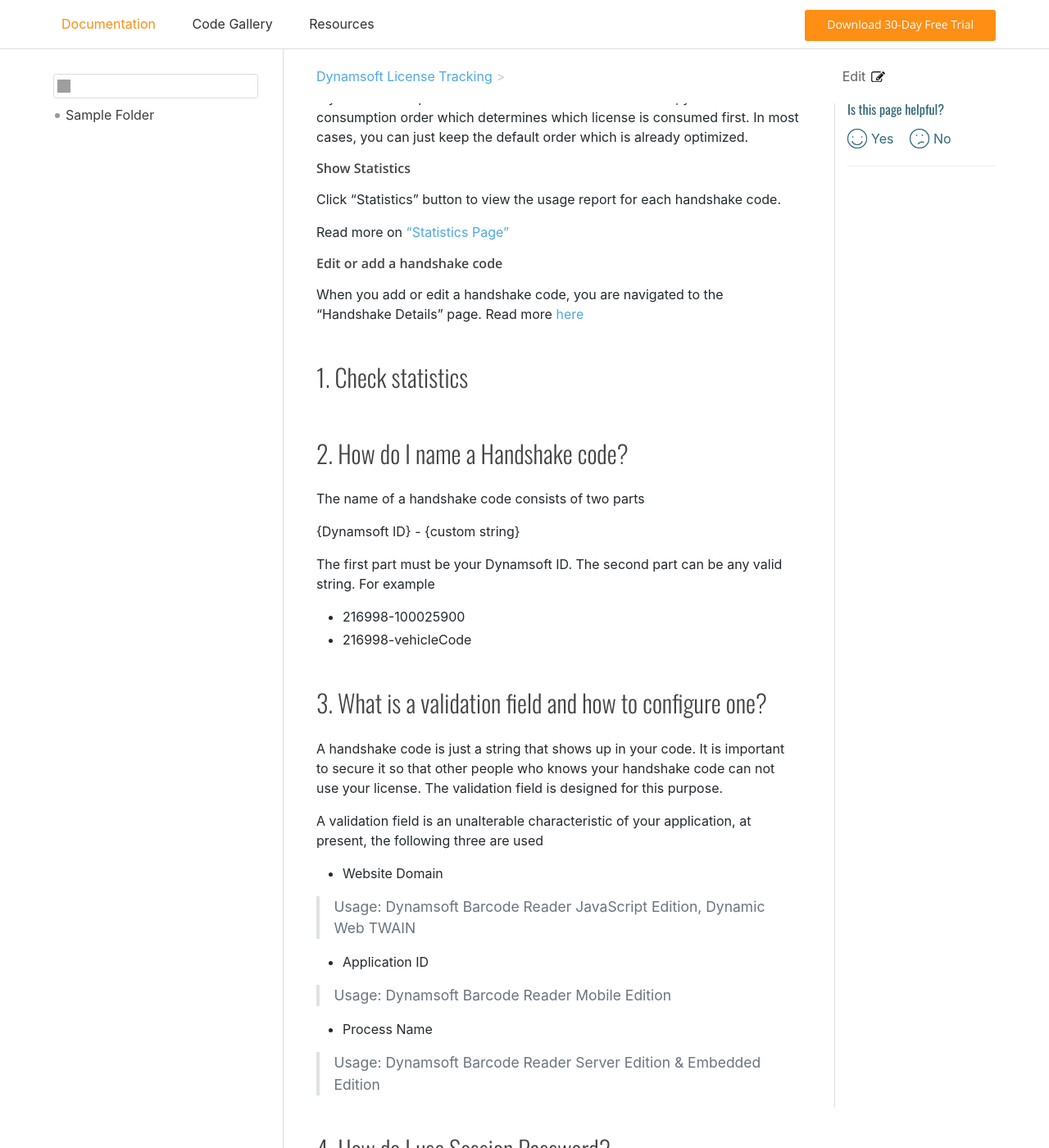
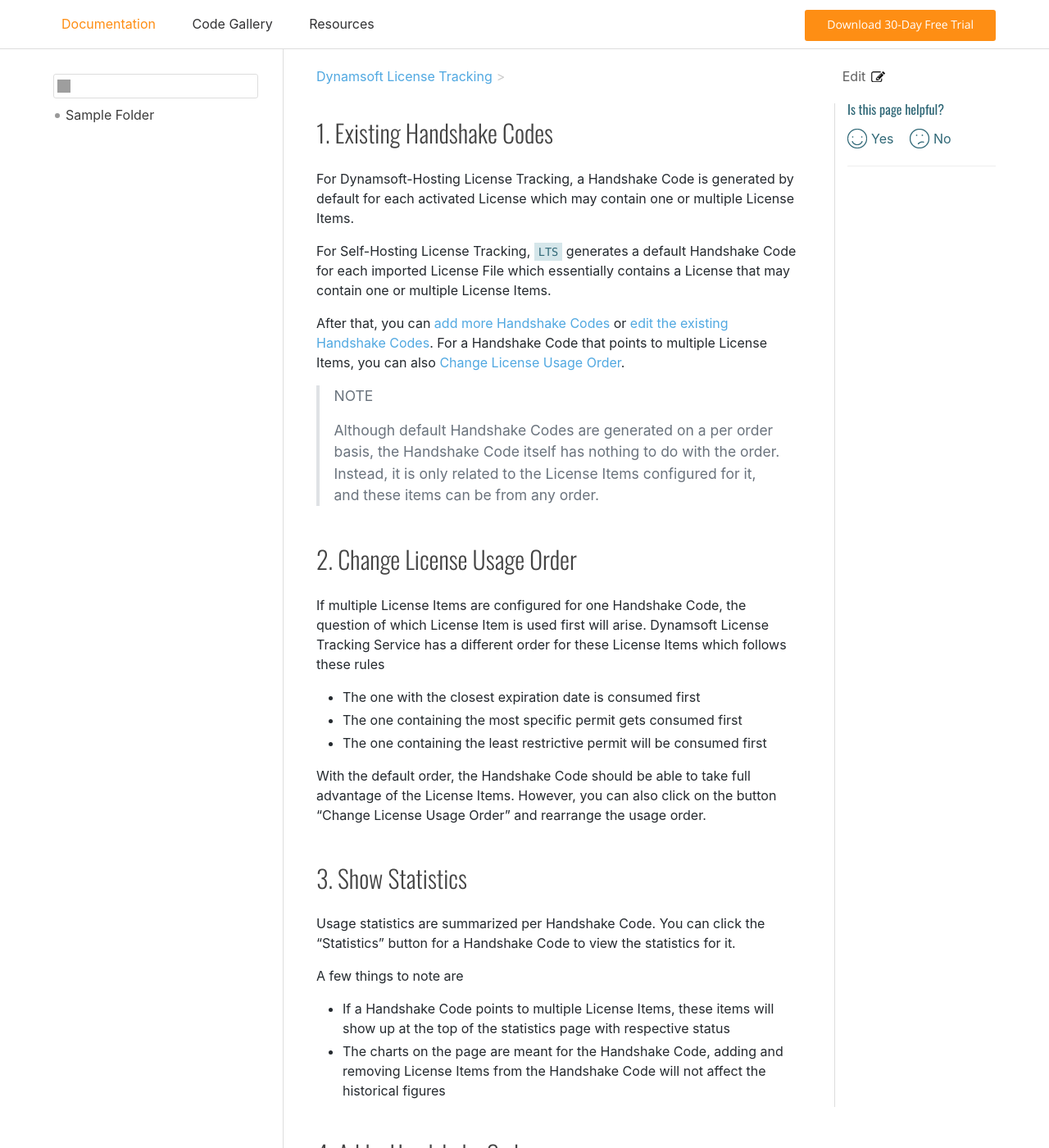
Before and after one commit to dynamsoft-docs/license-server-docs, a Jekyll site: the page built from common/handshakeCodes.md, in a window 1280 px wide and 1400 px high, scrolled down 588 px. Shown: the whole window at 82% size. Built offline with Jekyll 4.4.1, drawn with Linux system fonts in a browser that asks for light colours; comment, search, counter and statistics services are not loaded; some of the changed text lies outside the part shown; grey boxes are pictures that could not be loaded.

Commit message:
20201030 01

````diff
--- a/about/terms.md
+++ b/about/terms.md
@@ -10,6 +10,18 @@
 
 ## License 2.0
 
+License 2.0 is the second-generation license protocol designed and implemented by Dynamsoft in products including Dynamsoft Barcode Reader and Dynamic Web TWAIN, etc.
+
+The following table shows the differences between License 1.0 and 2.0
+
+| | License 1.0 | License 2.0 |
+|:-:|:-:|:-:|
+| Expirable | Yes | Yes |
+| Usage Trackable | No | Yes |
+| Hardware binding | Optional | Required |
+| Use Handshake Code | No | Yes |
+| Use the license itself | Yes | No |
+
 ## Alias
 
 An Alias is basically a name for the license. You can set a meaningful Alias to a certain license so that you can easily identify the purpose of the license.
@@ -21,14 +33,62 @@
 * It can only be changed when the license is new. Once the license is activated, it can no longer be changed.
 * The Alias will show up in the [License File](#license-file) as a field.
 
+## License Item
+
+A License Item contains a permit to use a product. The permit is not splittable.
+
 ## Handshake Code
+
+The permits in License Items are not consumed directly by applications because
+
+* The same permit can be used by multiple applications
+* The same application can use multiple permits from different License Items
+
+Therefore, Dynamsoft invented the concept of "Handshake Code". An application making use of Dynamsoft SDKs gets authorized by Dynamsoft [License Tracking Service](#license-tracking-service) through a specific Handshake Code. Within License Tracking Service
+
+* The same Handshake Code can be configured to contain permits from different License Items
+* The permit from the same License Item can be share by multiple Handshake Codes
+
+By doing this, the part of the application in charge of license verification doesn't need to change even if different permits are needed at a later date.
+
+A few things to note
+
+* Quota consumption is counted against the License Item in use
+* Statistics are summarized per Handshake Code
+
+## Validation Field
+
+A Handshake Code is just a string that shows up in your code. It is important to secure it so that other people who knows your Handshake Code can not use your license. The Validation Fields are designed for this purpose.
+
+A Validation Field is an unalterable characteristic of your application, at present, the following three are supported
+
+* Website Domain
+
+> Usage: Dynamsoft Barcode Reader JavaScript Edition, Dynamic Web TWAIN
+
+* Application ID
+
+> Usage: Dynamsoft Barcode Reader Mobile Edition
+
+* Process Name
+
+> Usage: Dynamsoft Barcode Reader Server Edition & Embedded Edition
+
+## Session Password
+
+The Session Password is another way to protect your license. Unlike the Validation Field which is essentially validating a characteristic of your application, the Session Password is a simpler and more flexible string that you set in your application. To verify the password, all products use the same API, for example
+
+* Dynamic Web TWAIN
+
+``` javascript
+Dynamsoft.WebTwainEnv.SessionPassword = "";
+```
 
 ## License File
 
 ## License Tracking Service
 
 ## LTS UUID
-
 
 The UUID here means a unique ID for the machine where LTS is deployed. This UUID will be bound with the license during license activation. After that, this license can only be imported and used on this particular machine. Therefore, make sure this machine is for production usage which is stable.
 
--- a/common/handshakeCodes.md
+++ b/common/handshakeCodes.md
@@ -8,6 +8,8 @@
 
 # Manage the Handshake Codes for your licenses
 
+> Read more on [What is a Handshake Code]({{site.about}}terms.html#handshake-code).
+
 Dynamsoft trackable licenses are consumed through Handshake codes. On this Handshake Codes page, you can
 
 * View existing handshake codes
@@ -16,27 +18,46 @@
 * View the statistcs of a handshake code
 * Change license usage order for handshake codes which are configured with multiple license items
 
-We'll dive deeper into the
+We'll dive deeper into these topics below.
 
-#### Change License Usage Order
+## Existing Handshake Codes
 
-If you have multiple license items for one handshake code, you can set the consumption order which determines which license is consumed first. In most cases, you can just keep the default order which is already optimized.
+For Dynamsoft-Hosting License Tracking, a Handshake Code is generated by default for each activated License which may contain one or multiple License Items.
 
-#### Show Statistics
+For Self-Hosting License Tracking, `LTS` generates a default Handshake Code for each imported License File which essentially contains a License that may contain one or multiple License Items.
 
-Click "Statistics" button to view the usage report for each handshake code.
+After that, you can [add more Handshake Codes](#add-a-handshake-code) or [edit the existing Handshake Codes](#edit-a-handshake-code). For a Handshake Code that points to multiple License Items, you can also [Change License Usage Order](#change-license-usage-order).
 
-Read more on ["Statistics Page"]({{site.about}}statistics-page.html)
+> NOTE
+>
+> Although default Handshake Codes are generated on a per order basis, the Handshake Code itself has nothing to do with the order. Instead, it is only related to the License Items configured for it, and these items can be from any order.
 
-#### Edit or add a handshake code
+## Change License Usage Order
 
-When you add or edit a handshake code, you are navigated to the "Handshake Details" page. Read more [here]({{site.selfhosting}}configure-handshake.html)
+If multiple License Items are configured for one Handshake Code, the question of which License Item is used first will arise. Dynamsoft License Tracking Service has a different order for these License Items which follows these rules
 
-## Check statistics
+* The one with the closest expiration date is consumed first
+* The one containing the most specific permit gets consumed first
+* The one containing the least restrictive permit will be consumed first
 
-## How do I name a Handshake code?
+With the default order, the Handshake Code should be able to take full advantage of the License Items. However, you can also click on the button "Change License Usage Order" and rearrange the usage order.
 
-The name of a handshake code consists of two parts
+## Show Statistics
+
+Usage statistics are summarized per Handshake Code. You can click the "Statistics" button for a Handshake Code to view the statistics for it.
+
+A few things to note are
+
+* If a Handshake Code points to multiple License Items, these items will show up at the top of the statistics page with respective status
+* The charts on the page are meant for the Handshake Code, adding and removing License Items from the Handshake Code will not affect the historical figures
+
+## Add a Handshake Code
+
+When you add a Handshake Code, you can configure it in a few ways
+
+* Assign a string as the name of the Handshake Code.
+
+The name of a Handshake Code consists of two parts
 
 {Dynamsoft ID} - {custom string}
 
@@ -45,36 +66,20 @@
 * 216998-100025900
 * 216998-vehicleCode
 
-## What is a validation field and how to configure one?
+* Set one or multiple validation field(s).
 
-A handshake code is just a string that shows up in your code. It is important to secure it so that other people who knows your handshake code can not use your license. The validation field is designed for this purpose.
+> Read more on [What is a Validation Field]({{site.about}}terms.html#validation-field)
 
-A validation field is an unalterable characteristic of your application, at present, the following three are used
+* Set a Session Password
 
-* Website Domain
+> Read more on [What is a Session Password]({{site.about}}terms.html#session-password)
 
-> Usage: Dynamsoft Barcode Reader JavaScript Edition, Dynamic Web TWAIN
+* Configure License Items for the Handshake Code
 
-* Application ID
+All activated License Items will show up on the page, you can choose one or multiple items and add it to the Handshake Code.
 
-> Usage: Dynamsoft Barcode Reader Mobile Edition
+## Edit a Handshake Code
 
-* Process Name
+You can edit any existing Handshake Code, the things you can change are exactly the same as when you [add a Handshake Code](#add-a-handshake-code).
 
-> Usage: Dynamsoft Barcode Reader Server Edition & Embedded Edition
-
-## How do I use Session Password?
-
-The session password is another way to protect your license. Unlike the validation field which is essentially validating a characteristic of your application, the session password is a simpler and more flexible string that you set. To verify the password, all products use the same API, for example
-
-* Dynamic Web TWAIN
-
-``` javascript
-Dynamsoft.WebTwainEnv.SessionPassword = "";
-```
-
-## Can I reuse a license item in different handshake codes?
-
-Yes, a license can be used via different handshake codes, all usages from these codes will be counted against the license.
-
-To add a license item, select it under **Add Items** to the left and add them to the right lane.
+> For Dynamsoft-Hosting License Tracking, the default names for the auto-generated Handshake Codes can not be changed.
````
Also changed, not shown: other parts of about/terms.md (+0 -2 lines), about/activate.md (+1 -1 lines).
